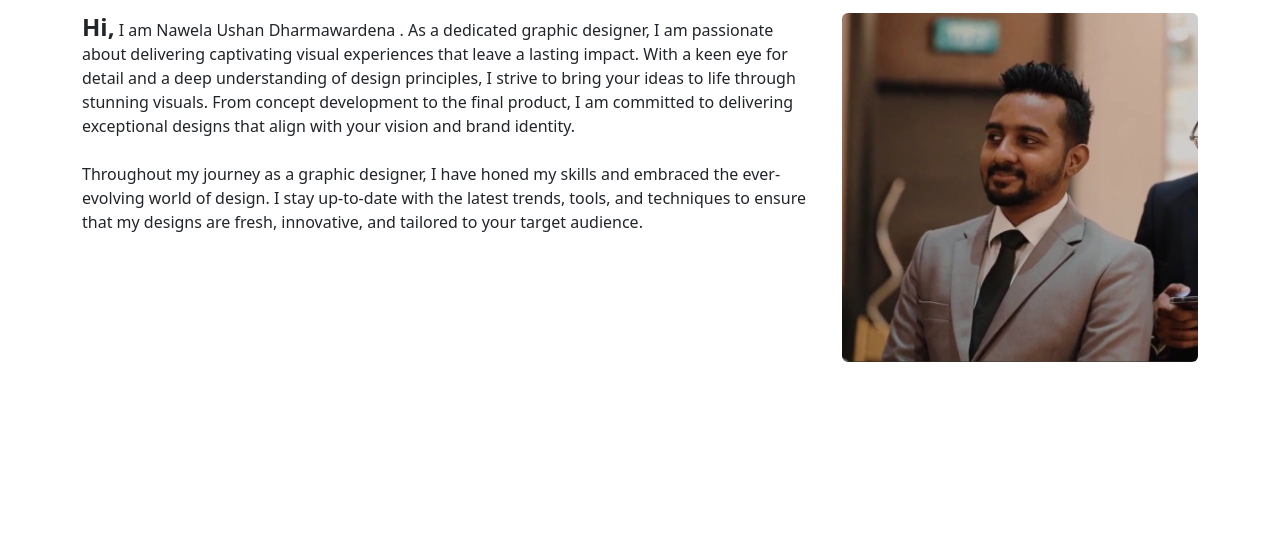
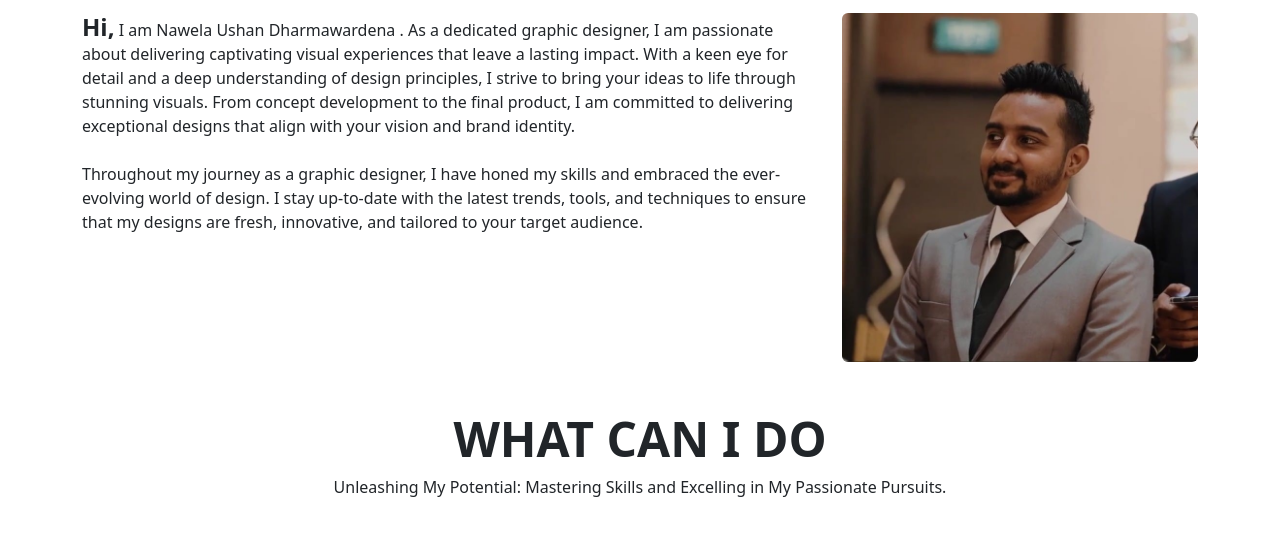
Before and after one commit to dhar0016/portfolio, a plain HTML site: page about.html in a window 1280 px wide. Shown: the part 358-894 px from the top of the page. Before the commit the page ends 800 px from the top, so only its background shows below. Drawn offline with nearby package versions, Linux system fonts and the light colour scheme.

```diff
--- a/about.html
+++ b/about.html
@@ -72,6 +72,15 @@
 
   </div>
 
+  <h2 class="display-5 fw-bold mt-5 text-center">WHAT CAN I DO</h2>
+  <p class="text-center">Unleashing My Potential: Mastering Skills and Excelling in My Passionate Pursuits.</p>
+
+
+
+  <div class="container container-2 d-flex align-items-center justify-content-between flex-column mt-5">
+
+
+
 
 
 
```
